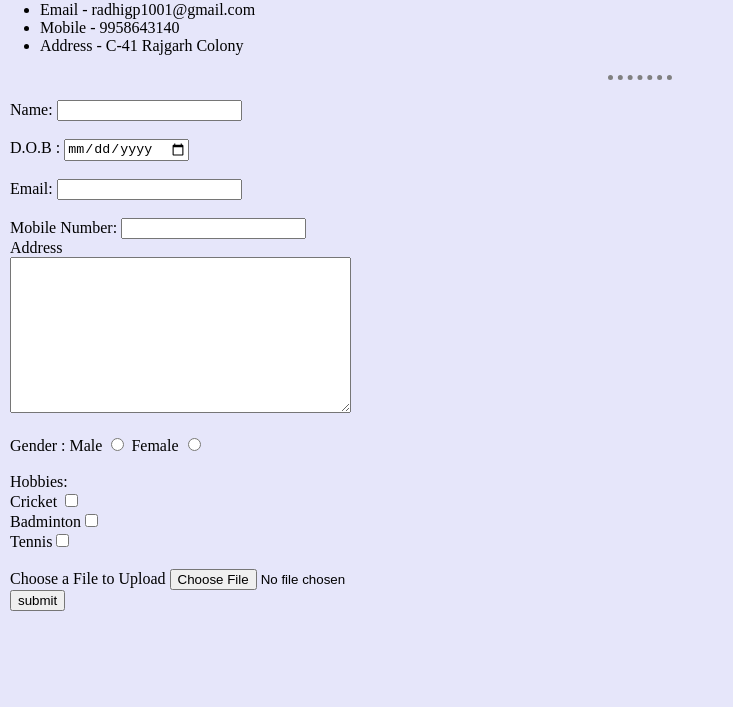
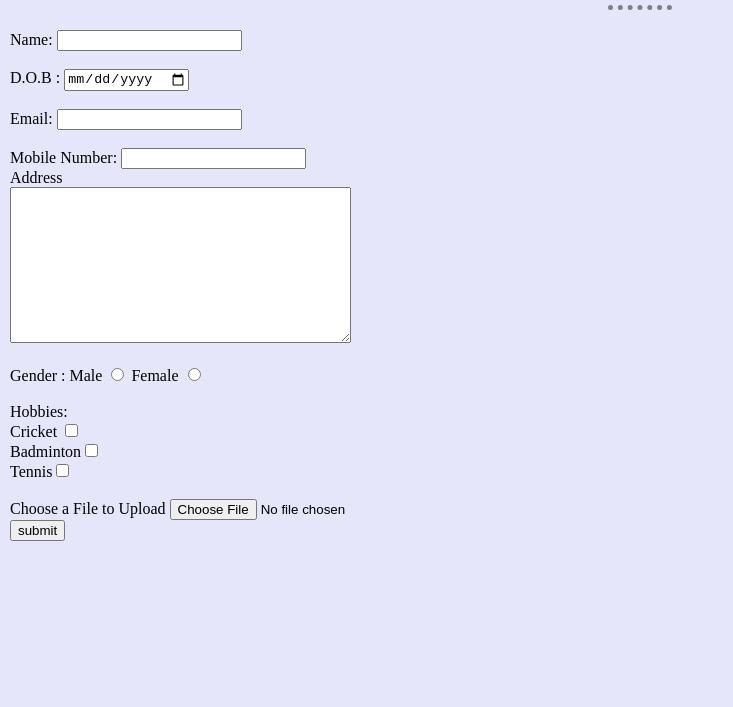
Before and after one commit to Radhi1001/cv, a plain HTML site: page contact_me.html in a window 1280 px wide. Shown: the part 93-800 px from the top of the page, without its empty margins (0-733 px from the left). Drawn offline with Linux system fonts and the light colour scheme.

Commit message:
Update contact_me.html

```diff
--- a/contact_me.html
+++ b/contact_me.html
@@ -20,12 +20,6 @@ body {
 
 <div class="contact1">
   <h2  style="margin-bottom:0;">Contact Me!!</h2>
-
-  <ul>
-    <li>Email - radhigp1001@gmail.com</li>
-    <li>Mobile - 9958643140</li>
-    <li>Address - C-41 Rajgarh Colony</li>
-  </ul>
   </div>
 
   <hr style="margin-top:20px; margin-bottom:20px";>
```
